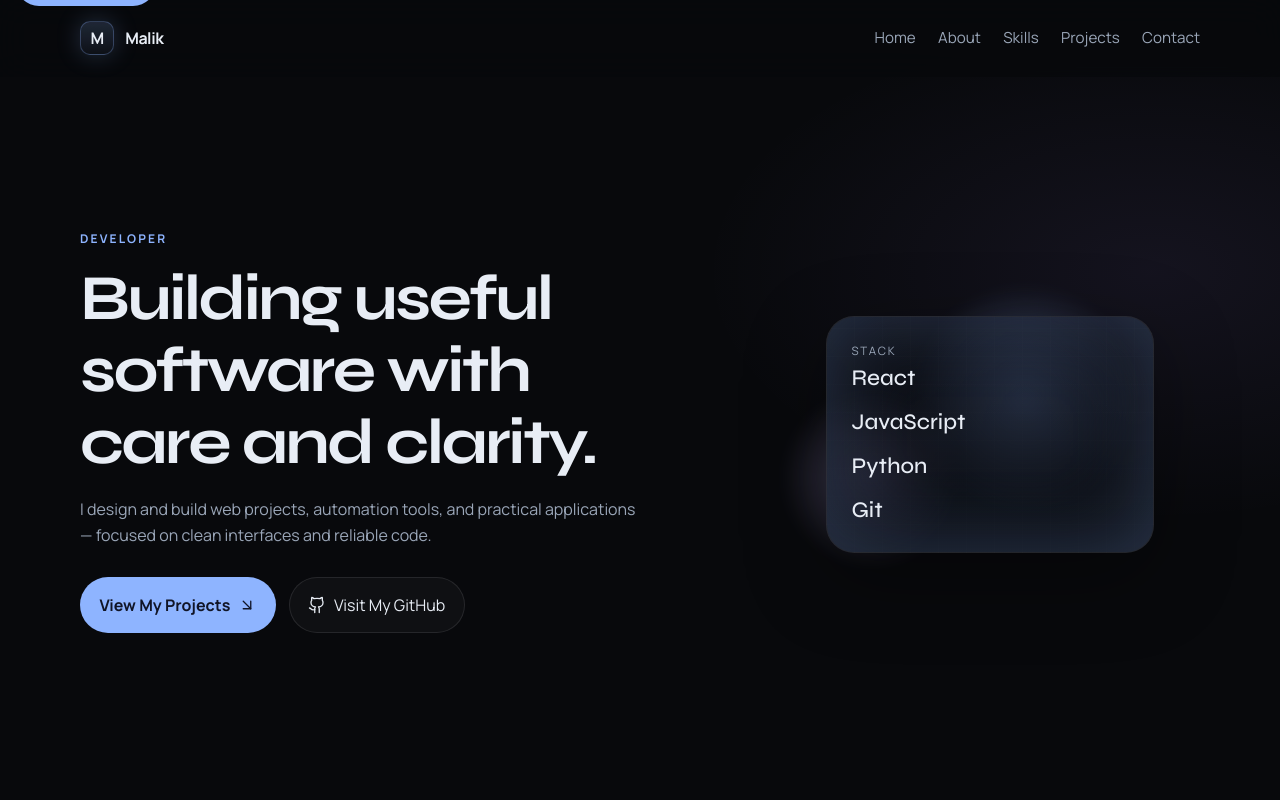
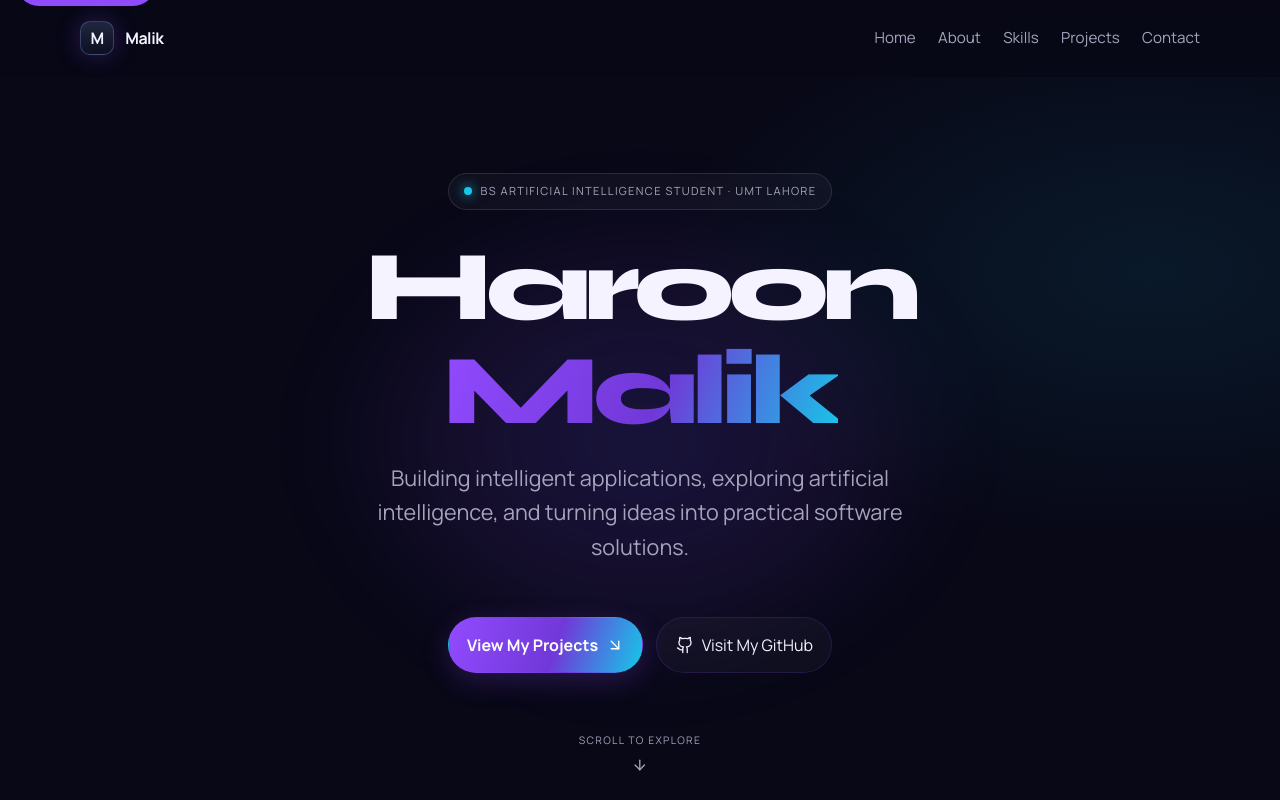
Before and after one commit to malikharoon-dev/developer-portfolio, a React (Vite) app: page / in a window 1280 px wide. Shown: the top 800 px of the page. Built offline with nearby package versions, Linux system fonts and the light colour scheme.

Commit message:
Redesign portfolio hero section

```diff
--- a/src/components/Hero.jsx
+++ b/src/components/Hero.jsx
@@ -1,20 +1,33 @@
+
 import { ArrowDownRight, Github } from 'lucide-react'
 import { profile } from '../data/profile'
 
 export default function Hero() {
   return (
-    <section id="home" className="hero" aria-labelledby="hero-heading">
-      <div className="hero-copy">
-        <p className="eyebrow animate-in">{profile.role}</p>
-        <h1 id="hero-heading" className="animate-in delay-1">
-          {profile.headline}
+    <section id="home" className="hero hero-centered" aria-labelledby="hero-heading">
+      <div className="hero-glow" aria-hidden="true" />
+
+      <div className="hero-copy hero-copy-centered">
+        <p className="hero-status animate-in">
+          <span className="status-dot" />
+          BS ARTIFICIAL INTELLIGENCE STUDENT · UMT LAHORE
+        </p>
+
+        <h1 id="hero-heading" className="hero-name animate-in delay-1">
+          Haroon <span>Malik</span>
         </h1>
-        <p className="lede animate-in delay-2">{profile.subtitle}</p>
+
+        <p className="lede hero-description animate-in delay-2">
+          Building intelligent applications, exploring artificial intelligence,
+          and turning ideas into practical software solutions.
+        </p>
+
         <div className="hero-actions animate-in delay-3">
           <a className="button button-primary" href="#projects">
             View My Projects
             <ArrowDownRight size={18} strokeWidth={1.75} aria-hidden="true" />
           </a>
+
           <a
             className="button button-ghost"
             href={profile.github}
@@ -27,19 +40,10 @@ export default function Hero() {
         </div>
       </div>
 
-      <div className="hero-visual" aria-hidden="true">
-        <div className="orb orb-a" />
-        <div className="orb orb-b" />
-        <div className="grid-frame">
-          <span className="frame-label">stack</span>
-          <ul>
-            <li>React</li>
-            <li>JavaScript</li>
-            <li>Python</li>
-            <li>Git</li>
-          </ul>
-        </div>
-      </div>
+      <a className="hero-scroll" href="#about">
+        <span>SCROLL TO EXPLORE</span>
+        <ArrowDownRight size={16} aria-hidden="true" />
+      </a>
     </section>
   )
 }
--- a/src/index.css
+++ b/src/index.css
@@ -1,21 +1,39 @@
+
 :root {
-  --bg: #08090c;
-  --bg-elevated: #10141c;
-  --bg-soft: #151b26;
-  --text: #e8edf5;
-  --muted: #9aa6b8;
-  --line: rgba(232, 237, 245, 0.1);
-  --accent: #8eb4ff;
-  --accent-strong: #c4d4ff;
-  --glow: rgba(142, 180, 255, 0.22);
-  --danger: #f0a8a8;
+  --bg: #080817;
+  --bg-elevated: #101024;
+  --bg-soft: #17152d;
+
+  --text: #F5F3FF;
+  --muted: #A6A3BD;
+
+  --line: rgba(145, 75, 255, 0.16);
+
+  --accent: #914BFF;
+  --accent-strong: #B98AFF;
+  --accent-deep: #7138D8;
+  --accent-cyan: #16C8E8;
+
+  --glow: rgba(145, 75, 255, 0.28);
+
+  --gradient: linear-gradient(
+    110deg,
+    #914BFF 0%,
+    #7138D8 55%,
+    #16C8E8 100%
+  );
+
+  --danger: #FF8585;
   --radius: 18px;
-  --shadow: 0 24px 80px rgba(0, 0, 0, 0.35);
+  --shadow: 0 24px 80px rgba(0, 0, 0, 0.45);
+
   --font-display: 'Syne', sans-serif;
   --font-body: 'Manrope', sans-serif;
   --nav-height: 76px;
+
   color-scheme: dark;
 }
+
 
 *,
 *::before,
@@ -27,17 +45,27 @@ html {
   scroll-behavior: smooth;
 }
 
+
 body {
   margin: 0;
   min-height: 100vh;
   font-family: var(--font-body);
   background:
-    radial-gradient(1200px 600px at 12% -10%, rgba(142, 180, 255, 0.12), transparent 55%),
-    radial-gradient(900px 500px at 90% 8%, rgba(168, 139, 250, 0.08), transparent 50%),
+    radial-gradient(
+      1000px 600px at 12% -10%,
+      rgba(145, 75, 255, 0.20),
+      transparent 60%
+    ),
+    radial-gradient(
+      900px 500px at 90% 8%,
+      rgba(22, 200, 232, 0.09),
+      transparent 55%
+    ),
     var(--bg);
   color: var(--text);
   line-height: 1.65;
 }
+
 
 #root {
   min-height: 100vh;
@@ -112,7 +140,7 @@ code {
   top: 0;
   z-index: 20;
   backdrop-filter: blur(16px);
-  background: rgba(8, 9, 12, 0.72);
+  background: rgba(8, 8, 23, 0.78);
   border-bottom: 1px solid transparent;
 }
 
@@ -122,7 +150,7 @@ code {
 }
 
 .nav.menu-open {
-  background: rgba(8, 9, 12, 0.96);
+  background: rgba(8, 8, 23, 0.97);
 }
 
 .nav-inner {
@@ -198,12 +226,15 @@ main {
 }
 
 .hero {
-  display: grid;
-  grid-template-columns: 1.15fr 0.85fr;
-  gap: 3rem;
+  position: relative;
+  display: flex;
+  flex-direction: column;
   align-items: center;
+  justify-content: center;
+  text-align: center;
   min-height: calc(100vh - var(--nav-height));
-  padding: 3.5rem 0 4.5rem;
+  padding: 5rem 0 7rem;
+  overflow: hidden;
 }
 
 .eyebrow {
@@ -255,9 +286,14 @@ main {
 }
 
 .button-primary {
-  background: var(--accent);
-  color: #101426;
+  background: var(--gradient);
+  color: #ffffff;
   font-weight: 700;
+  box-shadow: 0 8px 28px rgba(145, 75, 255, 0.22);
+}
+
+.button-primary:hover {
+  box-shadow: 0 10px 34px rgba(145, 75, 255, 0.38);
 }
 
 .button-ghost {
@@ -281,7 +317,7 @@ main {
   height: 240px;
   right: 12%;
   top: 8%;
-  background: radial-gradient(circle, rgba(142, 180, 255, 0.45), transparent 68%);
+  background: radial-gradient(circle, rgba(145, 75, 255, 0.48), transparent 68%);
 }
 
 .orb-b {
@@ -289,7 +325,7 @@ main {
   height: 180px;
   left: 8%;
   bottom: 12%;
-  background: radial-gradient(circle, rgba(196, 181, 253, 0.35), transparent 70%);
+  background: radial-gradient(circle, rgba(22, 200, 232, 0.25), transparent 70%);
 }
 
 .grid-frame {
@@ -414,8 +450,10 @@ main {
 
 .project-card:hover {
   transform: translateY(-6px);
-  border-color: rgba(142, 180, 255, 0.35);
-  box-shadow: 0 0 0 1px rgba(142, 180, 255, 0.08), 0 18px 40px rgba(0, 0, 0, 0.28);
+  border-color: rgba(145, 75, 255, 0.45);
+  box-shadow:
+    0 0 0 1px rgba(145, 75, 255, 0.10),
+    0 18px 40px rgba(0, 0, 0, 0.35);
 }
 
 .project-meta p {
@@ -477,7 +515,7 @@ main {
   width: 100%;
   border-radius: 12px;
   border: 1px solid var(--line);
-  background: #0c1017;
+  background: #101024;
   color: var(--text);
   padding: 0.8rem 0.9rem;
 }
@@ -505,7 +543,7 @@ a:focus-visible {
 
 .form-status.is-info,
 .form-status.is-success {
-  background: rgba(142, 180, 255, 0.08);
+  background: rgba(145, 75, 255, 0.10);
 }
 
 .form-status.is-error {
@@ -578,8 +616,8 @@ a:focus-visible {
   }
 
   .hero {
-    min-height: auto;
-    padding-top: 2.4rem;
+    min-height: calc(100svh - var(--nav-height));
+    padding-top: 4rem;
   }
 
   .hero-visual {
@@ -608,7 +646,7 @@ a:focus-visible {
   .nav-mobile.is-open {
     max-height: 360px;
     border-top-color: var(--line);
-    background: #08090c;
+    background: #080817;
   }
 
   .nav-mobile nav {
@@ -635,3 +673,133 @@ a:focus-visible {
     opacity: 1 !important;
   }
 }
+
+/* Centered Hero Redesign */
+
+.hero-centered {
+  isolation: isolate;
+}
+
+.hero-glow {
+  position: absolute;
+  width: 650px;
+  height: 500px;
+  left: 50%;
+  top: 50%;
+  transform: translate(-50%, -50%);
+  background: radial-gradient(
+    ellipse,
+    rgba(80, 65, 190, 0.22) 0%,
+    rgba(145, 75, 255, 0.10) 38%,
+    transparent 72%
+  );
+  filter: blur(35px);
+  z-index: -1;
+  pointer-events: none;
+}
+
+.hero-copy-centered {
+  width: 100%;
+  max-width: 900px;
+  display: flex;
+  flex-direction: column;
+  align-items: center;
+  text-align: center;
+  margin: auto;
+}
+
+.hero-status {
+  display: inline-flex;
+  align-items: center;
+  gap: 9px;
+  padding: 8px 15px;
+  margin-bottom: 25px;
+  border: 1px solid rgba(166, 163, 189, 0.18);
+  border-radius: 999px;
+  background: rgba(255, 255, 255, 0.035);
+  color: var(--muted);
+  font-size: 0.7rem;
+  letter-spacing: 0.12em;
+}
+
+.status-dot {
+  width: 8px;
+  height: 8px;
+  border-radius: 50%;
+  background: var(--accent-cyan);
+  box-shadow: 0 0 12px var(--accent-cyan);
+}
+
+.hero-name {
+  max-width: none !important;
+  margin-bottom: 18px !important;
+  font-size: clamp(3.5rem, 8vw, 6.2rem) !important;
+  line-height: 1.05;
+  letter-spacing: -0.065em;
+  font-weight: 800;
+  color: var(--text);
+}
+
+.hero-name span {
+  background: var(--gradient);
+  -webkit-background-clip: text;
+  background-clip: text;
+  color: transparent;
+}
+
+.hero-description {
+  max-width: 620px;
+  font-size: clamp(1rem, 2vw, 1.35rem);
+  line-height: 1.6;
+}
+
+.hero-copy-centered .hero-actions {
+  justify-content: center;
+  margin-top: 2.3rem;
+}
+
+.hero-scroll {
+  position: absolute;
+  bottom: 28px;
+  left: 50%;
+  transform: translateX(-50%);
+  display: flex;
+  flex-direction: column;
+  align-items: center;
+  gap: 8px;
+  color: var(--muted);
+  text-decoration: none;
+  font-size: 0.65rem;
+  letter-spacing: 0.13em;
+  transition: color 0.25s ease;
+}
+
+.hero-scroll:hover {
+  color: var(--accent-cyan);
+}
+
+.hero-scroll svg {
+  transform: rotate(45deg);
+}
+
+@media (max-width: 600px) {
+  .hero {
+    min-height: calc(100svh - var(--nav-height));
+    padding: 4rem 0 6rem;
+  }
+
+  .hero-name {
+    font-size: clamp(3rem, 13vw, 4.5rem) !important;
+  }
+
+  .hero-status {
+    font-size: 0.58rem;
+    letter-spacing: 0.08em;
+  }
+
+  .hero-copy-centered .hero-actions {
+    flex-direction: column;
+    width: 100%;
+    align-items: center;
+  }
+}
```
